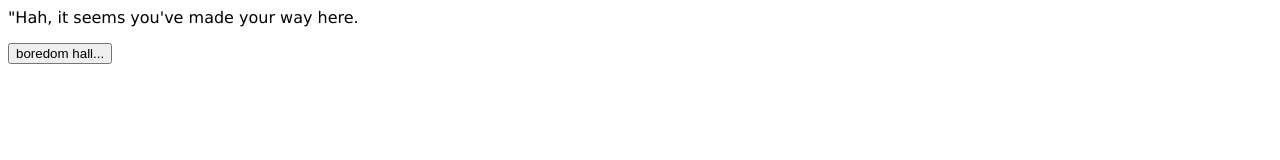
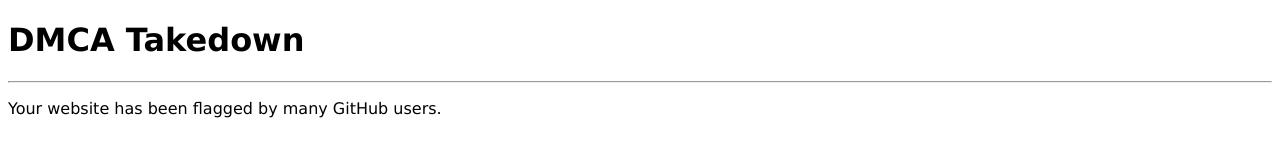
Before and after one commit to cheezegirl64/gen-alpha-anime-battle, a plain HTML site: page index.html in a window 1280 px wide. Drawn offline with Linux system fonts and the light colour scheme.

Commit message:
modified:   index.html

```diff
--- a/index.html
+++ b/index.html
@@ -7,8 +7,13 @@
     <link rel="stylesheet" href="style.css">
 </head>
 <body>
-    "Hah, it seems you've made your way here.<p></p>
+    <h1>DMCA Takedown</h1>
+
+    <hr />
+
+    <p>Your website has been flagged by many GitHub users.</p>
+    <!-- "Hah, it seems you've made your way here.<p></p>
     <button onclick="button()">boredom hall...</button>
-    <script src="index.js"></script>
+    <script src="index.js"></script> -->
 </body>
 </html>
```
